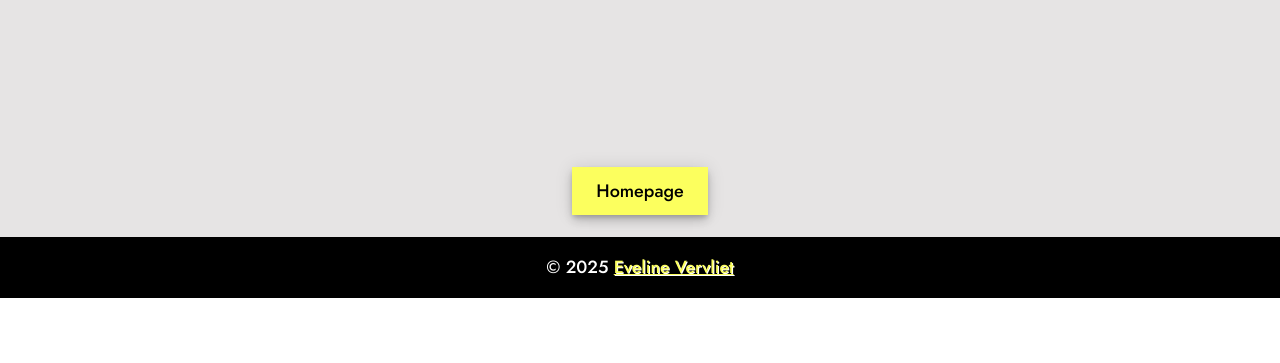
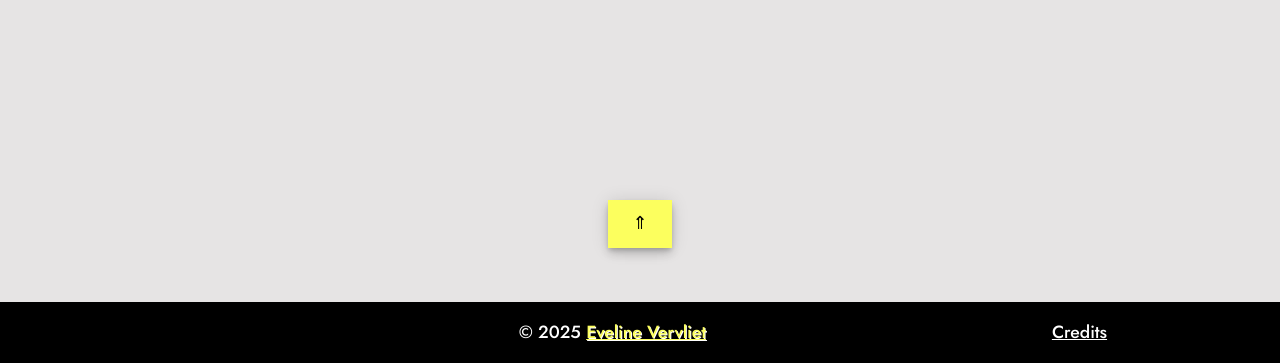
Before and after one commit to Eveline-97/strangekinships, a plain HTML site: page chapters.html in a window 1280 px wide. Shown: the part 1367-1730 px from the top of the page. Before the commit the page ends 1665 px from the top, so only its background shows below. Drawn offline with Linux system fonts and the light colour scheme; a web font is replaced by a local one.

Commit message:
credits link in footer + scroll up button

```diff
--- a/assets/css/style.css
+++ b/assets/css/style.css
@@ -128,16 +128,27 @@ main {
 
 /*=== footer ===*/
 footer {
-    display: flex;
-    flex-flow: row nowrap;
-    align-items: center;
-    justify-content: center;
+    display: grid;
+    grid-template-areas: "nothing copyright credits";
     width: 100%;
     background-color: black;
     min-height: 10px;
     text-align: center;
     font-size: 1.1em;
     margin: 0;
+}
+
+#coyright {
+    grid-area: copyright;
+}
+
+#credits {
+    grid-area: credits;
+}
+
+#credits a {
+    color: white;
+    text-shadow: none;
 }
 
 /*=== button ===*/
@@ -171,6 +182,10 @@ button:active {
     box-shadow: 1px 1px 10px white, 0 0 25px var(--yellow);
     outline: none;
     background-color: var(--yellow);
+}
+
+#up {
+    margin: 3em 0;
 }
 
 /*flex container*/
@@ -357,7 +372,8 @@ button {
     cursor: pointer;
 }
 
-.pop:hover, .pop:active {
+.pop:hover,
+.pop:active {
     animation: textshadow-pink 120ms ease-in-out infinite;
 }
 
@@ -369,6 +385,7 @@ button {
 .poppy {
     display: none;
 }
+
 .poppy.shown {
     display: inline-block;
 }
@@ -380,7 +397,7 @@ button {
     align-items: center;
 }
 
-.chapter-buttons > * {
+.chapter-buttons>* {
     margin: 1em 0.2em;
     width: 210px;
 }
@@ -402,7 +419,7 @@ button {
     align-items: center;
 }
 
-#audio-controls > * {
+#audio-controls>* {
     margin: 0 0.2em 1.5em 0.2em;
 }
 
@@ -442,6 +459,7 @@ button {
 #overlay.shown {
     display: block;
 }
+
 /*
 button#close {
     align-self: flex-start;
--- a/assets/js/script.js
+++ b/assets/js/script.js
@@ -3,6 +3,10 @@ const next = document.getElementById('next');
 const previous = document.getElementById('previous');
 const home = document.getElementById('home');
 const chapters = document.getElementById('chapters');
+const up = document.getElementById('up');
+
+// scroll to top
+if (up) up.onclick = () => window.scrollTo({ top: 0, behavior: 'smooth' });
 
 // go to next chapter
 const nextChapter = {
@@ -31,12 +35,8 @@ const openNextChapter = curr => window.location = nextChapter[curr];
 const openPrevChapter = curr => window.location = previousChapter[curr];
 
 //other navigation
-if (chapters) {
-    chapters.onclick = () => window.location = './chapters.html';
-}
-if (home) {
-    home.onclick = () => window.location = './index.html';
-}
+if (chapters) chapters.onclick = () => window.location = './chapters.html';
+if (home) home.onclick = () => window.location = './index.html';
 document.getElementById('logo').onclick = () => window.location = './index.html';
 
 /* chapters - show transcript */
--- a/chapters.html
+++ b/chapters.html
@@ -74,11 +74,13 @@
                 </div>
             </li>
         </ul>
-        <button id="home">Homepage</button>
+        <button id="up">&uArr;</button>
     </main>
 
     <footer>
-        <p>&copy; 2025 <a href="https://evelinevervliet.com">Eveline Vervliet</a></p>
+        <p></p>
+        <p id="copyright">&copy; 2025 <a href="https://evelinevervliet.com">Eveline Vervliet</a></p>
+        <p id="credits"><a href="./credits.html">Credits</a></p>
         <script src="./assets/js/script.js"></script>
     </footer>
 
```
Also changed, not shown: chapter1.html (+3 -1 lines), index.html (+3 -1 lines).
